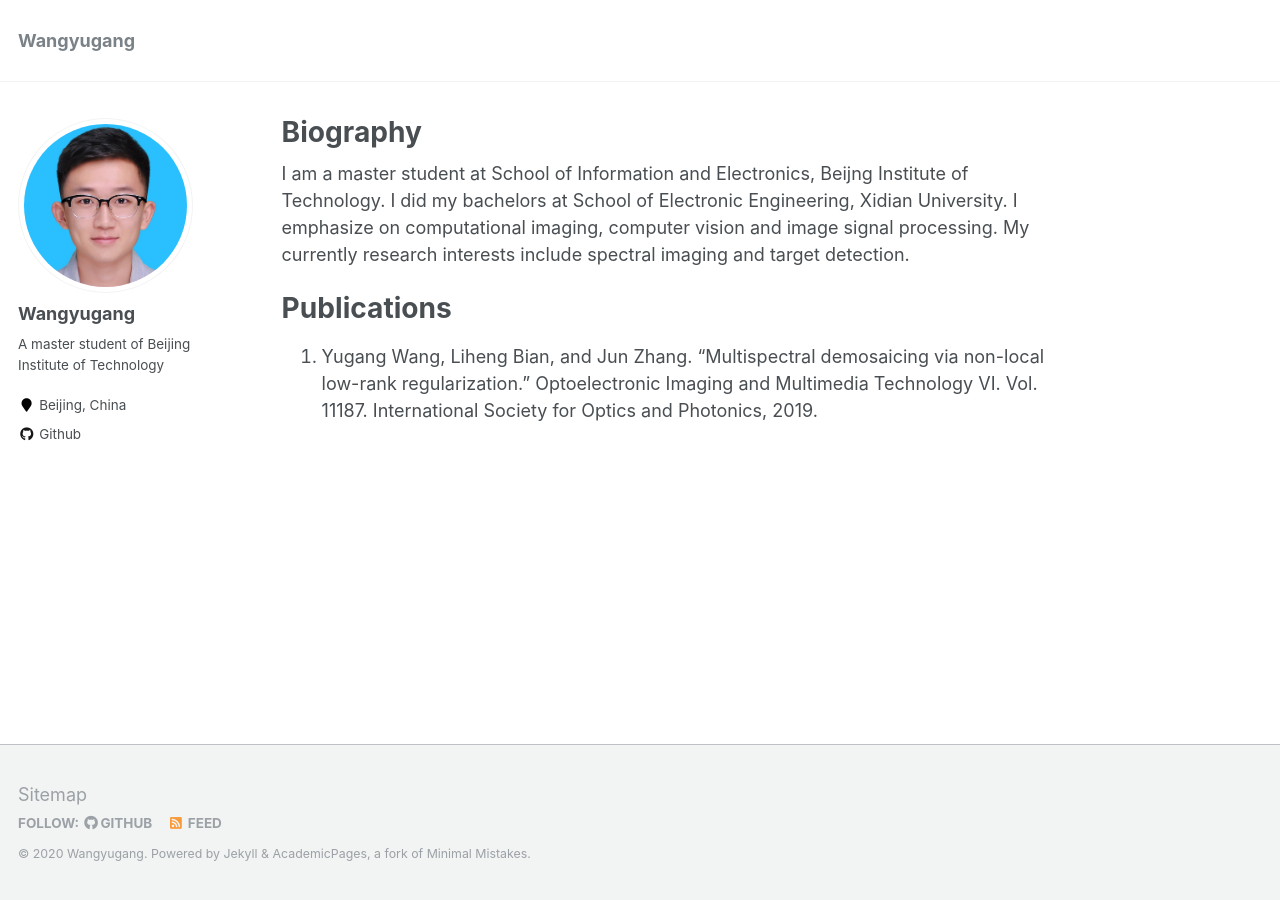
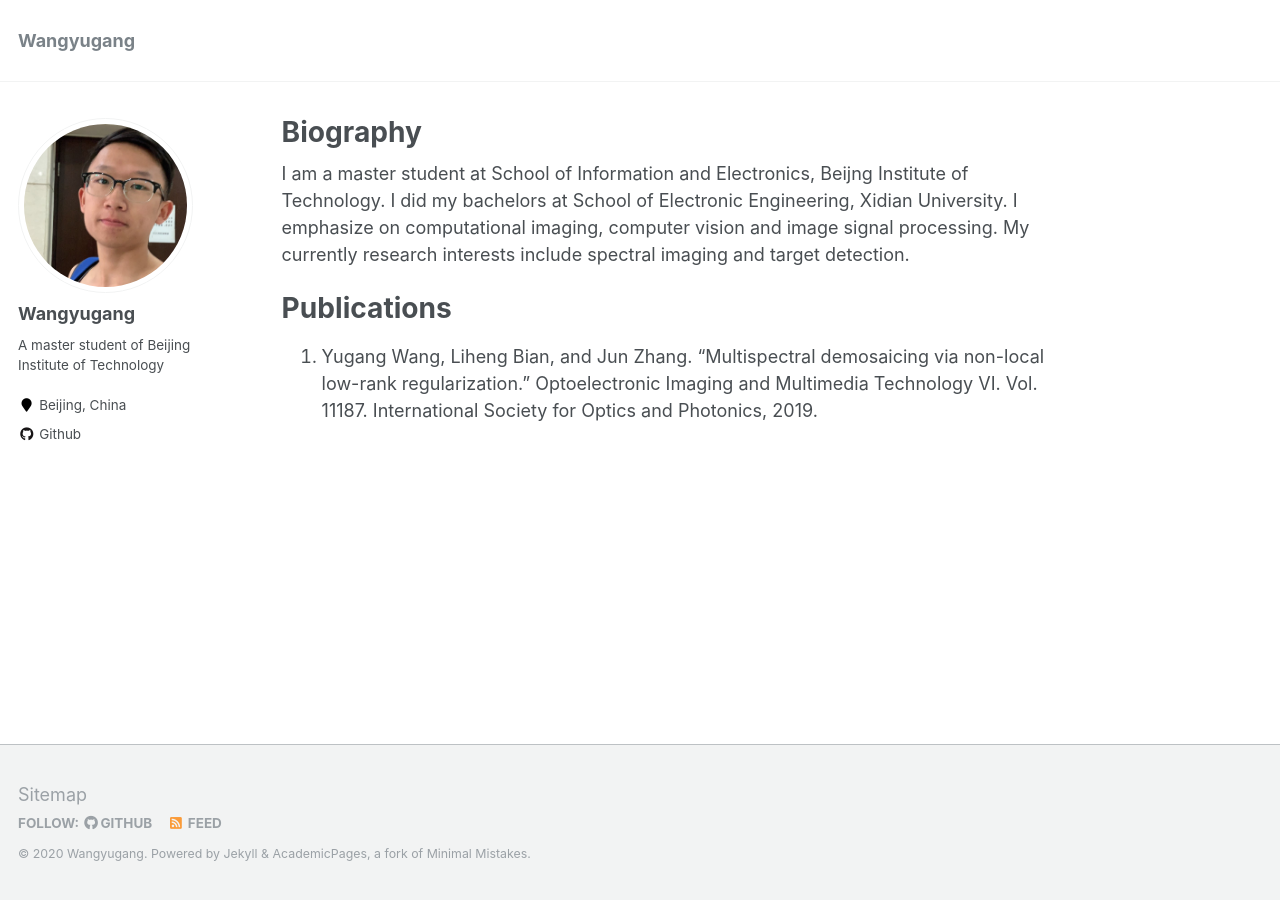
Before and after one commit to wangyugang97/wangyugang97.github.io, a Jekyll site: the page built from _pages/about.md, in a window 1280 px wide. Built offline with Jekyll 4.4.1, drawn with Linux system fonts in a browser that asks for light colours.

Commit message:
Update _config.yml

```diff
--- a/_config.yml
+++ b/_config.yml
@@ -81,7 +81,7 @@ analytics:
 # Site Author
 author:
   name             : "Wangyugang"
-  avatar           : "wangyugang.jpg"
+  avatar           : "wangyugang2-1.jpg"
   bio              : "A master student of Beijing Institute of Technology"
   location         : "Beijing, China"
   employer         :
```
